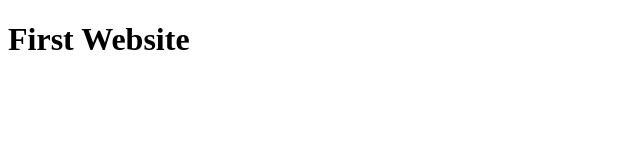
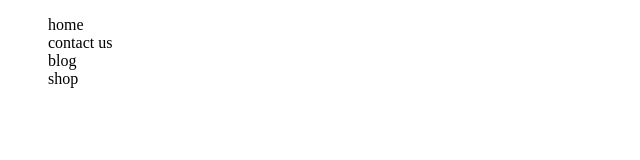
Before and after one commit to khairuzzaman470/first-project, a plain HTML site: page index.html in a window 1280 px wide. Shown: the whole page, without its empty margins (0-640 px from the left). Drawn offline with Linux system fonts and the light colour scheme.

Commit message:
nav menu adde

```diff
--- a/index.html
+++ b/index.html
@@ -8,6 +8,16 @@
     <title>Document</title>
 </head>
 <body>
-    <h1>First Website</h1>
+    <header>
+        <nav>
+            <ul>
+                <div class="li">home</div>
+                <div class="li">contact us</div>
+                <div class="li">blog</div>
+                <div class="li">shop</div>
+
+            </ul>
+        </nav>
+    </header>
 </body>
 </html>
```
